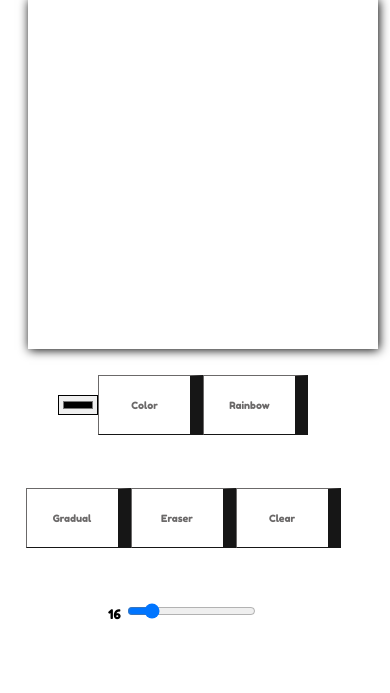
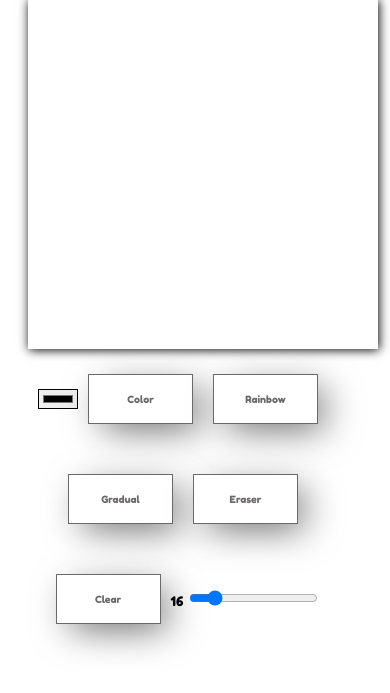
Before and after one commit to YashUppal/etch-a-sketch, a plain HTML site: page index.html in a window 390 px wide. Shown: the part 77-770 px from the top of the page. Drawn offline with Linux system fonts and the light colour scheme.

Commit message:
changed styling

```diff
--- a/style.css
+++ b/style.css
@@ -34,24 +34,29 @@ header > h1 {
 
 button {
     padding: 0px;
+    height: 50px;
     width: 200px;
+    margin: 10px;
     background-color: var(--main-bg-color);
     color: var(--main-color);
-    border:none;
-    border-right: 13px outset var(--main-color);
-    border-top: 1px outset var(--main-color);
-    border-left: 1px outset var(--main-color);
-    border-bottom: 1px outset var(--main-color);
+    border: 1px solid var(--main-color);
+    box-shadow: 10px 10px 37px -5x var(--main-color);
+    -webkit-box-shadow: 10px 10px 37px -5px var(--main-color);
+    -moz-box-shadow: 10px 10px 37px -5px var(--main-color);
 }
 
 button:hover {
     box-sizing: border-box;
-    border-right: 9px outset var(--main-color);
+    box-shadow: 10px 10px 37px -10px var(--main-color);
+    -webkit-box-shadow: 10px 10px 37px -10px var(--main-color);
+    -moz-box-shadow: 10px 10px 37px -10px var(--main-color);
 }
 
 button:active {
     box-sizing: border-box;
-    border-right: 5px outset var(--main-color);
+    box-shadow: 10px 10px 37px -20px var(--main-color);
+    -webkit-box-shadow: 10px 10px 37px -20px var(--main-color);
+    -moz-box-shadow: 10px 10px 37px -20px var(--main-color);
 }
 
 .canvas {
@@ -156,9 +161,11 @@ small {
     }
 
     button {
-        width: 30%;
-        height: 20%;
-        font-size: 10px;
+    width: 30%;
+    padding: 0px;
+    height: 50px;
+    margin: 10px;
+    font-size: 10px;
     }
 
     .pallete {
```
